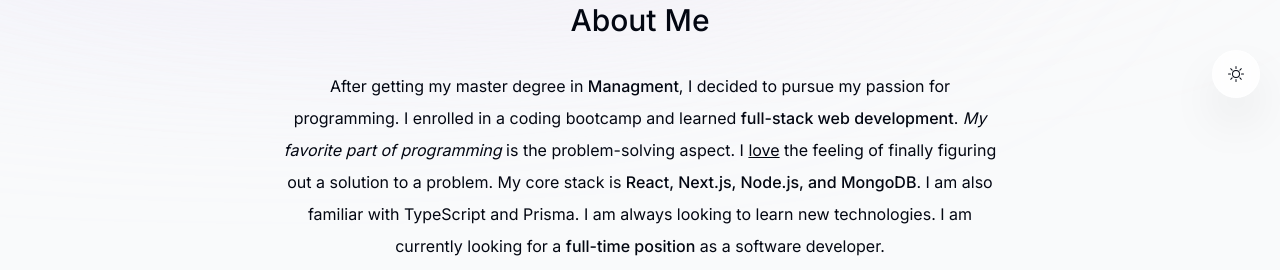
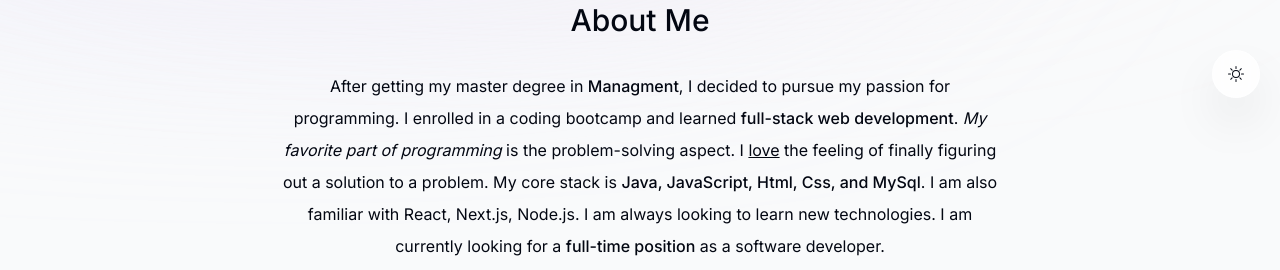
Before and after one commit to xvalexandrexv/Portefolio-Alex, a Next.js app: page / in a window 1280 px wide. Shown: the part 682-952 px from the top of the page. Built offline with nearby package versions, Linux system fonts and the light colour scheme; no server answers.

Commit message:
Update about.tsx

```diff
--- a/components/about.tsx
+++ b/components/about.tsx
@@ -30,9 +30,9 @@
         feeling of finally figuring out a solution to a problem. My core stack
         is{" "}
         <span className="font-medium">
-          React, Next.js, Node.js, and MongoDB
+          Java, JavaScript, Html, Css, and MySql
         </span>
-        . I am also familiar with TypeScript and Prisma. I am always looking to
+        . I am also familiar with React, Next.js, Node.js. I am always looking to
         learn new technologies. I am currently looking for a{" "}
         <span className="font-medium">full-time position</span> as a software
         developer.
```
